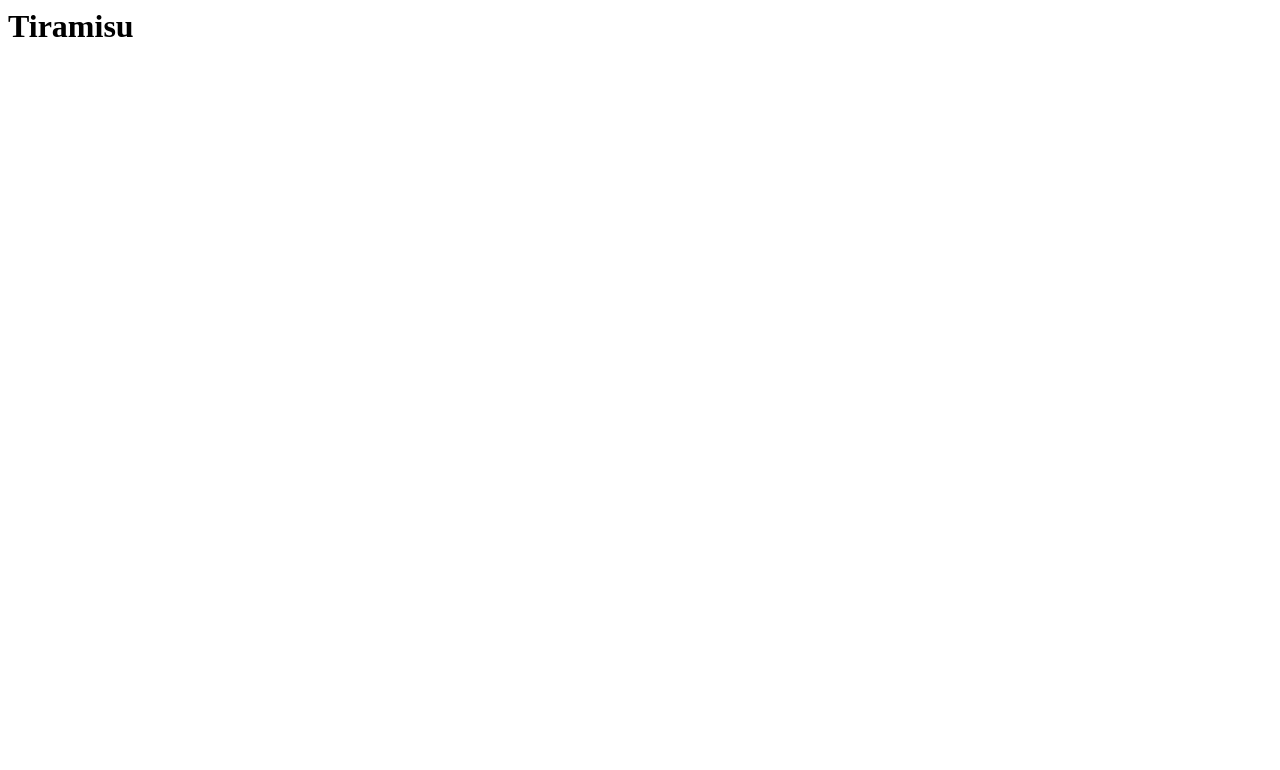
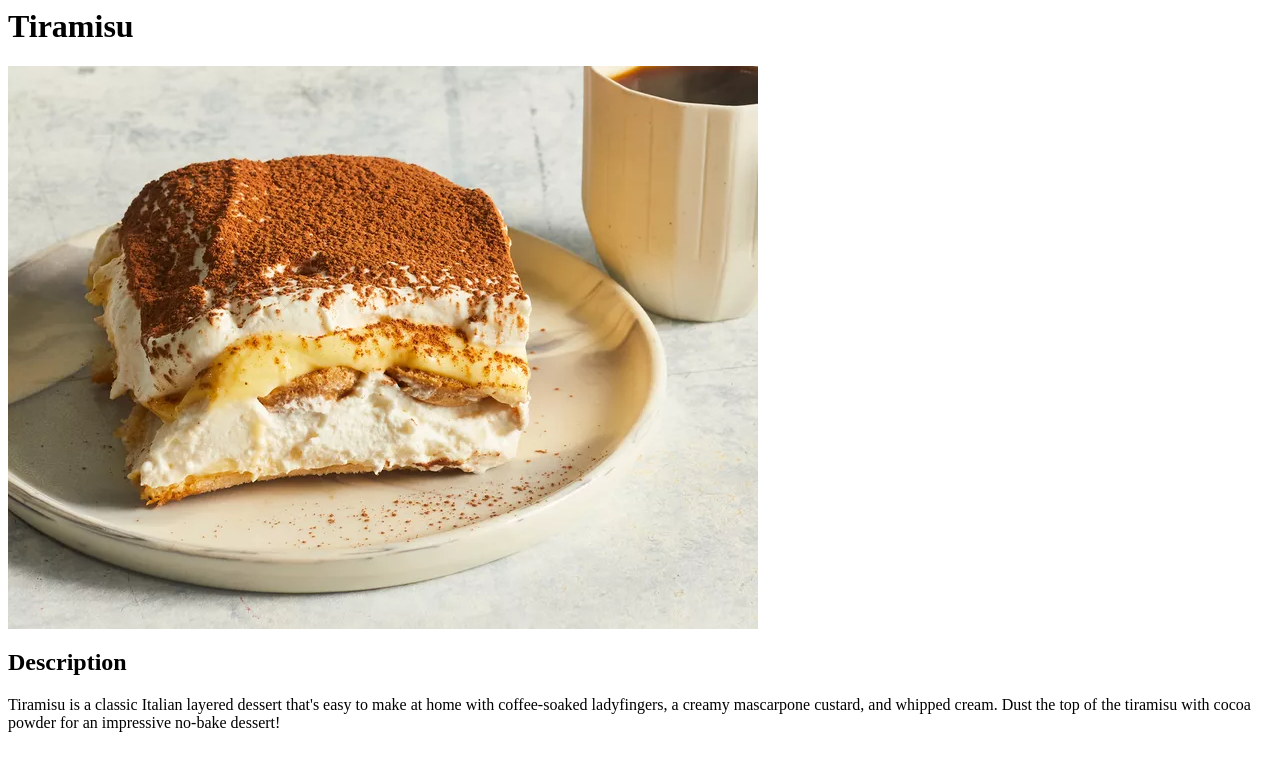
Before and after one commit to alicia-kee/odin-recipes, a plain HTML site: page recipes/tiramisu.html in a window 1280 px wide. Drawn offline with Linux system fonts and the light colour scheme.

Commit message:
Add image and description to tiramisu recipe
Also removed bold tag in index.html, replaced with
break tags.

```diff
--- a/recipes/tiramisu.html
+++ b/recipes/tiramisu.html
@@ -5,5 +5,10 @@
     </head>
     <body>
         <h1>Tiramisu</h1>
+
+        <img src="../img/tiramisu.jpg" alt="A tiramisu cake">
+        <br>
+        <h2>Description</h2>
+        <p>Tiramisu is a classic Italian layered dessert that's easy to make at home with coffee-soaked ladyfingers, a creamy mascarpone custard, and whipped cream. Dust the top of the tiramisu with cocoa powder for an impressive no-bake dessert!</p>
     </body>
 </DOCTYPE>
```
Also changed, not shown: index.html (+1 -4 lines), img/tiramisu.jpg (added).
